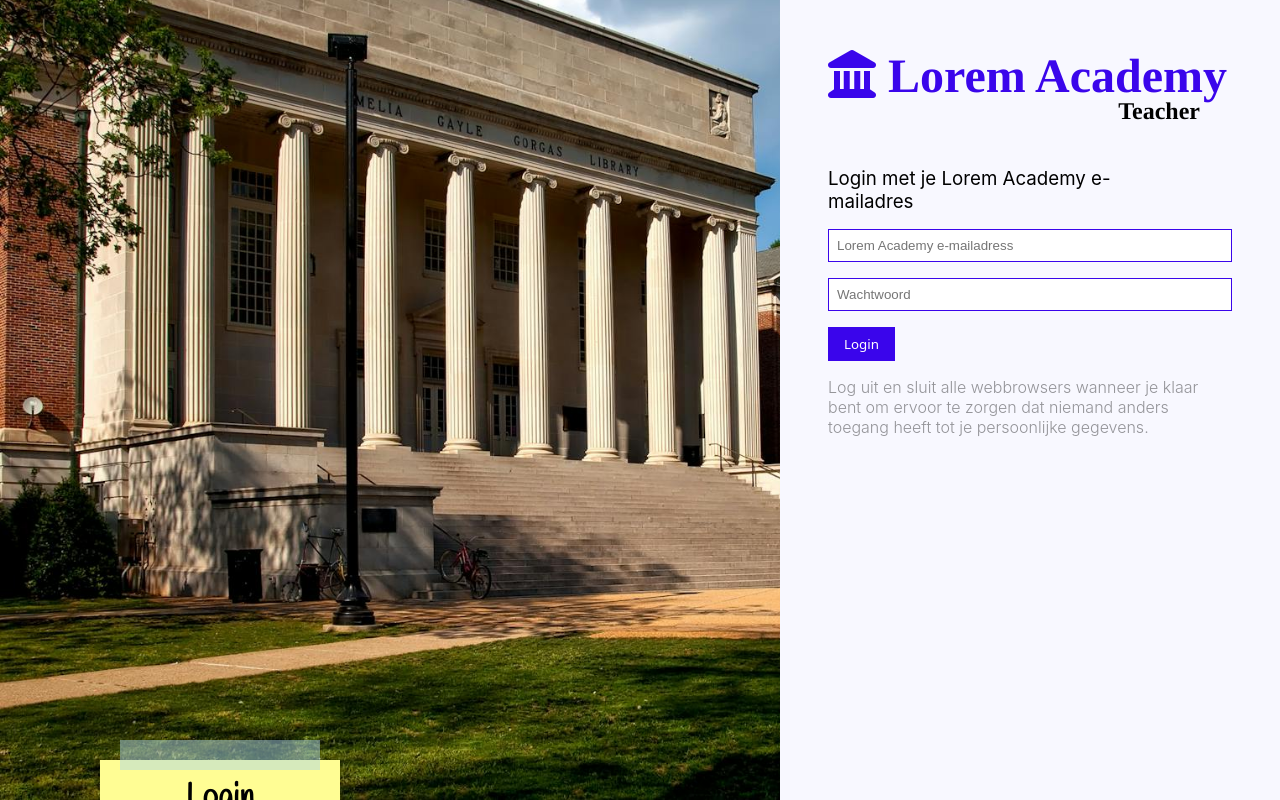
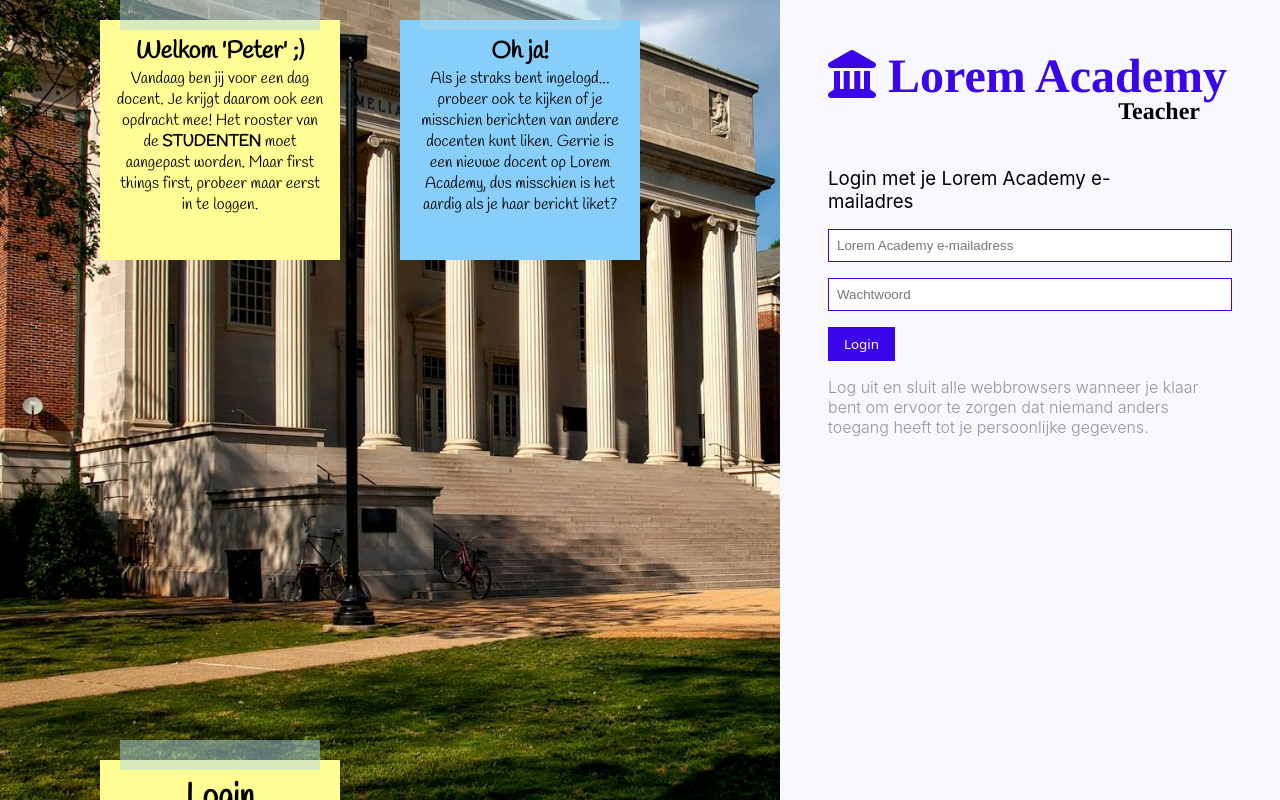
Before and after one commit to AliAhmed205/lorem-academy, a React (Create React App) app: page / in a window 1280 px wide. Built offline with nearby package versions, Linux system fonts and the light colour scheme.

Commit message:
Added new sticky notes and back to home button on the schedule route.

```diff
--- a/src/components/Index.jsx
+++ b/src/components/Index.jsx
@@ -1,6 +1,7 @@
 import React from "react"
 import Login from "./Login"
 import Stickynote from "./StickyNote"
+import MissionNote from "./MissionNote"
 import "../css/Index.css"
 
 const Index = () =>{
@@ -12,6 +13,7 @@ const Index = () =>{
         <section className="login-parent">
       <Login />
     <Stickynote />
+      <MissionNote />
       </section>
     </section>
     </>
--- /dev/null
+++ b/src/components/MissionNote.jsx
@@ -0,0 +1,32 @@
+import React from "react";
+
+const MissionNote = () => {
+  return (
+    <>
+      <section className="sticky-note-container mission a_flex">
+        <div></div>
+        <section className="sticky-note a_flex">
+          <h1>Welkom 'Peter' ;)</h1>
+          <p>
+            Vandaag ben jij voor een dag docent. Je krijgt daarom ook een
+            opdracht mee! Het rooster van de <b>STUDENTEN</b> moet aangepast
+            worden. Maar first things first, probeer maar eerst in te loggen.
+          </p>
+        </section>
+      </section>
+      <section className="sticky-note-container side-mission a_flex">
+        <div></div>
+        <section className="sticky-note a_flex">
+          <h1>Oh ja!</h1>
+          <p>
+            Als je straks bent ingelogd... probeer ook te kijken of je misschien
+            berichten van andere docenten kunt liken. Gerrie is een nieuwe
+            docent op Lorem Academy, dus misschien is het aardig als je haar bericht liket?
+          </p>
+        </section>
+      </section>
+    </>
+  );
+};
+
+export default MissionNote;
--- a/src/components/Schedule.jsx
+++ b/src/components/Schedule.jsx
@@ -1,5 +1,6 @@
 import React, { useEffect, useState } from "react";
 import roosterData from "../Rooster.json";
+import { Link } from "react-router-dom";
 import StickyNoteSchedule from "./StickyNoteSchedule";
 import "../css/Schedule.css";
 
@@ -131,6 +132,8 @@ function Schedule() {
       </section>
 
       <StickyNoteSchedule />
+
+        <Link className="back-to-home" to="/Home"><i class="fa-solid fa-arrow-left"></i> Terug naar home</Link>
     </section>
   );
 }
--- a/src/components/StickyNoteSchedule.jsx
+++ b/src/components/StickyNoteSchedule.jsx
@@ -14,9 +14,8 @@ const StickyNoteSchedule = () => {
         <section className="sticky-note a_flex">
           <h1>Opdracht</h1>
           <p>Voeg "Geschiedenis" 11u tot 13u toe voor Maandag.</p>
-          <p>Voeg "Biologie" opnieuw toe voor donderdag, tot 10u. </p>
           <p>Engels gaat vrijdag niet meer door.</p>
-          <p>Voeg "Wiskunde" 9u t/m 11u, en "ICT" 13u t/m 15u voor Vrijdag.</p>
+          <p>Voeg "Wiskunde" van 9u tot 11u voor Woensdag.</p>
         </section>
       </section>
     </>
--- a/src/css/Schedule.css
+++ b/src/css/Schedule.css
@@ -1,4 +1,6 @@
   .grid-container {
+    animation: fadeIn .5s 1s backwards;
+    opacity: 1;
     position: relative;
     overflow-y: hidden;
 
@@ -178,3 +180,17 @@
     color: white;
     padding: 1.3rem;
   }
+
+  .back-to-home {
+    position: fixed;
+    bottom: 2rem;
+    right: 2rem;
+
+    background-color: var(--lorem-academy-color);
+    color: var(--lorem-academy-white);
+    padding: 1rem 2rem;
+    border-radius: 2rem;
+
+    text-decoration: none;
+    z-index: 100;
+  }
--- a/src/css/Sticky-note.css
+++ b/src/css/Sticky-note.css
@@ -45,3 +45,33 @@
   bottom: 0px;
   left: 100px;
 }
+
+.sticky-note-container.mission {
+  z-index: 98;
+  left: 100px;
+  top: -10px;
+
+  & h1 {
+    font-size: 1.5rem;
+  }
+
+  & p {
+    font-size: 1rem;
+  }
+}
+.sticky-note-container.side-mission {
+  z-index: 98;
+  left: 400px;
+  top: -10px;
+
+  & h1 {
+    font-size: 1.5rem;
+  }
+
+  & p {
+    font-size: 1rem;
+  }
+  & .sticky-note {
+    background-color: lightskyblue;
+  }
+}
```
